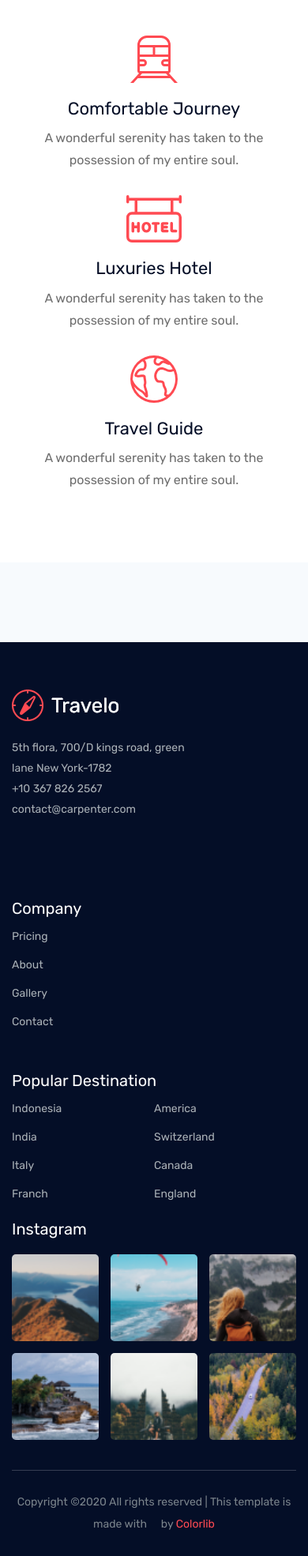
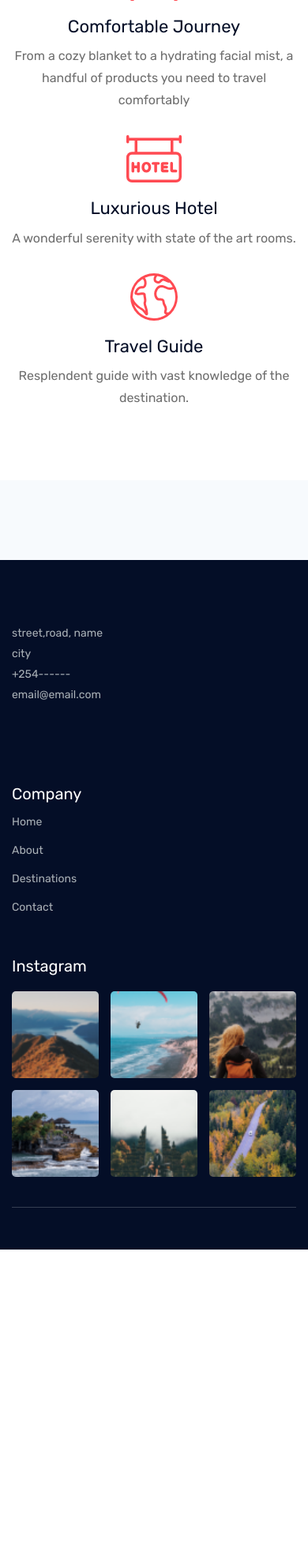
Before and after one commit to TracyOgutu/TravelAgency, a Django app: page / in a window 390 px wide. Shown: the part 1500-3470 px from the top of the page at 79% size. After the commit the page ends 3082 px from the top, so only its background shows below. Run offline with Django 3.2, Linux system fonts and the light colour scheme; data that the repository does not hold is empty; some libraries are stand-ins or nearby versions; some web fonts are replaced.

Commit message:
add user account details to navbar

```diff
--- a/agency/templates/base2.html
+++ b/agency/templates/base2.html
@@ -6,7 +6,7 @@
 <head>
     <meta charset="utf-8">
     <meta http-equiv="x-ua-compatible" content="ie=edge">
-    <title>Travelo</title>
+    <title>Travel Agency</title>
     <meta name="description" content="">
     <meta name="viewport" content="width=device-width, initial-scale=1">
     {% block styles %}
@@ -60,10 +60,48 @@
                                 <div class="main-menu  d-none d-lg-block">
                                     <nav>
                                         <ul id="navigation">
-                                            <li><a class="active" href="{%url 'welcome' %}">home</a></li>
-                                            <li><a href="about.html">About</a></li>
-                                            <li><a class="" href="{%url 'alldest' %}">Destinations</a></l/li>
-                                            <li><a href="contact.html">Contact</a></li>
+                                            <li><a class="active" href="{%url 'welcome' %}">Home</a></li>
+                                            <li><a href="#">About</a></li>
+                                            <li><a class="" href="{%url 'alldest' %}">Destinations</a></l /li>
+                                            <li><a href="#">Contact</a></li>
+
+                                            {% if user.is_authenticated %}
+                                            <ul>
+                                                <li class="dropdown">
+                                                    <a href="#" class="dropdown-toggle btn btn-default"
+                                                        data-toggle="dropdown" role="button"
+                                                        aria-expanded="false">{{user.username}} Account
+                                                        <span class="caret"></span>
+                                                    </a>
+                                                    <ul class="dropdown-menu" role="menu">
+                                                        <li>
+                                                            <a href="{%url 'welcome'%}">Home</a>
+                                                        </li>
+                                                        <li>
+                                                            <a href="{%url 'new_profile'%}">Create Profile</a>
+                                                        </li>
+                                                        <li>
+                                                            <a href="{%url 'displayprofile' user.id%}">View Profile</a>
+                                                        </li>
+<!--
+                                                        <li>
+                                                            <a href="#">Change Password</a>
+                                                        </li> -->
+                                                        <li>
+                                                            <a href="/logout">Logout</a>
+                                                        </li>
+                                                    </ul>
+                                                </li>
+                                            </ul>
+                                            {% else %}
+                                            <li>
+                                                <a class='btn btn-default' href="/accounts/register">Create Account</a>
+                                            </li>
+                                            <li>
+                                                <a class='btn btn-default' href="/accounts/login">Login</a>
+                                            </li>
+
+                                            {% endif %}
                                         </ul>
                                     </nav>
                                 </div>
@@ -71,14 +109,14 @@
                             <div class="col-xl-4 col-lg-4 d-none d-lg-block">
                                 <div class="social_wrap d-flex align-items-center justify-content-end">
                                     <div class="number">
-                                        <p> <i class="fa fa-phone"></i> 10(256)-928 256</p>
+                                        <p> <i class="fa fa-phone"></i> +254 7------</p>
                                     </div>
                                     <div class="social_links d-none d-xl-block">
                                         <ul>
                                             <li><a href="#"> <i class="fa fa-instagram"></i> </a></li>
                                             <li><a href="#"> <i class="fa fa-linkedin"></i> </a></li>
                                             <li><a href="#"> <i class="fa fa-facebook"></i> </a></li>
-                                            <li><a href="#"> <i class="fa fa-google-plus"></i> </a></li>
+                                            <!-- <li><a href="#"> <i class="fa fa-google-plus"></i> </a></li> -->
                                         </ul>
                                     </div>
                                 </div>
@@ -154,18 +192,18 @@
     <div class="where_togo_area">
         <div class="container">
             <div class="row align-items-center">
-                <div class="col-lg-3">
+                <div class="col-lg-6">
                     <div class="form_area">
-                        <h3>Where you want to go?</h3>
+                        <h3>Where do you want to go?</h3>
                     </div>
                 </div>
-                <div class="col-lg-9">
+                <div class="col-lg-6">
                     <div class="search_wrap">
                         <form class="search_form" action="#">
                             <div class="input_field">
                                 <input type="text" placeholder="Where to go?">
                             </div>
-                            <div class="input_field">
+                            <!-- <div class="input_field">
                                 <input id="datepicker" placeholder="Date">
                             </div>
                             <div class="input_field">
@@ -174,9 +212,9 @@
                                     <option value="1">Some option</option>
                                     <option value="2">Another option</option>
                                 </select>
-                            </div>
+                            </div> -->
                             <div class="search_btn">
-                                <button class="boxed-btn4 " type="submit" >Search</button>
+                                <button class="boxed-btn4 " type="submit">Search</button>
                             </div>
                         </form>
                     </div>
@@ -191,7 +229,7 @@
 
     {% endblock %}
 
-
+    {%block bottom%}
 
     <!-- newletter_area_start  -->
     <div class="newletter_area overlay">
@@ -201,8 +239,8 @@
                     <div class="row align-items-center">
                         <div class="col-lg-5">
                             <div class="newsletter_text">
-                                <h4>Subscribe Our Newsletter</h4>
-                                <p>Subscribe newsletter to get offers and about
+                                <h4>Subscribe to Our Newsletter</h4>
+                                <p>Subscribe to our newsletter to get offers and about
                                     new places to discover.</p>
                             </div>
                         </div>
@@ -211,12 +249,12 @@
                                 <div class="row no-gutters">
                                     <div class="col-lg-9 col-md-8">
                                         <div class="newsletter_field">
-                                            <input type="email" placeholder="Your mail" >
+                                            <input type="email" placeholder="Your mail">
                                         </div>
                                     </div>
                                     <div class="col-lg-3 col-md-4">
                                         <div class="newsletter_btn">
-                                            <button class="boxed-btn4 " type="submit" >Subscribe</button>
+                                            <button class="boxed-btn4 " type="submit">Subscribe</button>
                                         </div>
                                     </div>
                                 </div>
@@ -259,7 +297,7 @@
                             <img src="{% static 'img/svg_icon/1.svg' %}" alt="">
                         </div>
                         <h3>Comfortable Journey</h3>
-                        <p>A wonderful serenity has taken to the possession of my entire soul.</p>
+                        <p>From a cozy blanket to a hydrating facial mist, a handful of products you need to travel comfortably</p>
                     </div>
                 </div>
                 <div class="col-lg-4 col-md-6">
@@ -267,8 +305,8 @@
                         <div class="icon">
                             <img src="{% static 'img/svg_icon/2.svg' %}" alt="">
                         </div>
-                        <h3>Luxuries Hotel</h3>
-                        <p>A wonderful serenity has taken to the possession of my entire soul.</p>
+                        <h3>Luxurious Hotel</h3>
+                        <p>A wonderful serenity with state of the art rooms.</p>
                     </div>
                 </div>
                 <div class="col-lg-4 col-md-6">
@@ -277,7 +315,7 @@
                             <img src="{% static 'img/svg_icon/3.svg' %}" alt="">
                         </div>
                         <h3>Travel Guide</h3>
-                        <p>A wonderful serenity has taken to the possession of my entire soul.</p>
+                        <p>Resplendent guide with vast knowledge of the destination.</p>
                     </div>
                 </div>
             </div>
@@ -298,7 +336,8 @@
                                         <div class="author_thumb">
                                             <img src="{% static 'img/testmonial/author.png' %}" alt="">
                                         </div>
-                                        <p>"Working in conjunction with humanitarian aid agencies, we have supported programmes to help alleviate human suffering.</p>
+                                        <p>"Working in conjunction with humanitarian aid agencies, we have supported
+                                            programmes to help alleviate human suffering.</p>
                                         <div class="testmonial_author">
                                             <h3>- Micky Mouse</h3>
                                         </div>
@@ -313,7 +352,8 @@
                                         <div class="author_thumb">
                                             <img src="{% static 'img/testmonial/author.png' %}" alt="">
                                         </div>
-                                        <p>"Working in conjunction with humanitarian aid agencies, we have supported programmes to help alleviate human suffering.</p>
+                                        <p>"Working in conjunction with humanitarian aid agencies, we have supported
+                                            programmes to help alleviate human suffering.</p>
                                         <div class="testmonial_author">
                                             <h3>- Tom Mouse</h3>
                                         </div>
@@ -328,7 +368,8 @@
                                         <div class="author_thumb">
                                             <img src="{% static 'img/testmonial/author.png' %}" alt="">
                                         </div>
-                                        <p>"Working in conjunction with humanitarian aid agencies, we have supported programmes to help alleviate human suffering.</p>
+                                        <p>"Working in conjunction with humanitarian aid agencies, we have supported
+                                            programmes to help alleviate human suffering.</p>
                                         <div class="testmonial_author">
                                             <h3>- Jerry Mouse</h3>
                                         </div>
@@ -344,6 +385,7 @@
     <!-- /testimonial_area  -->
 
 
+    {%endblock%}
 
     <footer class="footer">
         <div class="footer_top">
@@ -353,12 +395,12 @@
                         <div class="footer_widget">
                             <div class="footer_logo">
                                 <a href="#">
-                                    <img src="{% static 'img/footer_logo.png' %}" alt="">
+                                    <!-- <img src="{% static 'img/footer_logo.png' %}" alt=""> -->
                                 </a>
                             </div>
-                            <p>5th flora, 700/D kings road, green <br> lane New York-1782 <br>
-                                <a href="#">+10 367 826 2567</a> <br>
-                                <a href="#">contact@carpenter.com</a>
+                            <p>street,road, name <br> city <br>
+                                <a href="#">+254------</a> <br>
+                                <a href="#">email@email.com</a>
                             </p>
                             <div class="socail_links">
                                 <ul>
@@ -392,23 +434,23 @@
 
                         </div>
                     </div>
-                    <div class="col-xl-2 col-md-6 col-lg-2">
+                    <div class="col-xl-2 col-md-6 col-lg-5">
                         <div class="footer_widget">
                             <h3 class="footer_title">
                                 Company
                             </h3>
                             <ul class="links">
-                                <li><a href="#">Pricing</a></li>
+                                <li><a href="{%url 'welcome'%}">Home</a></li>
                                 <li><a href="#">About</a></li>
-                                <li><a href="#"> Gallery</a></li>
-                                <li><a href="#"> Contact</a></li>
+                                <li><a href="{%url 'alldest' %}">Destinations</a></li>
+                                <li><a href="#">Contact</a></li>
                             </ul>
                         </div>
                     </div>
-                    <div class="col-xl-3 col-md-6 col-lg-3">
+                    <!-- <div class="col-xl-3 col-md-6 col-lg-3">
                         <div class="footer_widget">
                             <h3 class="footer_title">
-                                Popular destination
+                                Popular destinations
                             </h3>
                             <ul class="links double_links">
                                 <li><a href="#">Indonesia</a></li>
@@ -421,7 +463,7 @@
                                 <li><a href="#">England</a></li>
                             </ul>
                         </div>
-                    </div>
+                    </div> -->
                     <div class="col-xl-3 col-md-6 col-lg-3">
                         <div class="footer_widget">
                             <h3 class="footer_title">
@@ -469,11 +511,11 @@
                 <div class="footer_border"></div>
                 <div class="row">
                     <div class="col-xl-12">
-                        <p class="copy_right text-center">
-                            <!-- Link back to Colorlib can't be removed. Template is licensed under CC BY 3.0. -->
+                        <!-- <p class="copy_right text-center">
+                            <!- Link back to Colorlib can't be removed. Template is licensed under CC BY 3.0. -
 Copyright &copy;<script>document.write(new Date().getFullYear());</script> All rights reserved | This template is made with <i class="fa fa-heart-o" aria-hidden="true"></i> by <a href="https://colorlib.com" target="_blank">Colorlib</a>
-<!-- Link back to Colorlib can't be removed. Template is licensed under CC BY 3.0. -->
-                        </p>
+<!- Link back to Colorlib can't be removed. Template is licensed under CC BY 3.0.
+                        </p> -->
                     </div>
                 </div>
             </div>
@@ -482,16 +524,18 @@ Copyright &copy;<script>document.write(new Date().getFullYear());</script> All r
 
 
     <!-- Modal -->
-  <div class="modal fade custom_search_pop" id="exampleModalCenter" tabindex="-1" role="dialog" aria-labelledby="exampleModalCenterTitle" aria-hidden="true">
+    <div class="modal fade custom_search_pop" id="exampleModalCenter" tabindex="-1" role="dialog"
+        aria-labelledby="exampleModalCenterTitle" aria-hidden="true">
         <div class="modal-dialog modal-dialog-centered" role="document">
             <div class="modal-content">
                 <div class="serch_form">
-            <input type="text" placeholder="Search" >
+                    <input type="text" placeholder="Search">
                     <button type="submit">search</button>
                 </div>
             </div>
         </div>
     </div>
+
     <!-- link that opens popup -->
     <!--
     <script src="https://cdnjs.cloudflare.com/ajax/libs/jquery/3.2.1/jquery.min.js"></script>
```
Lines whose indentation alone changed are shown as unchanged.
